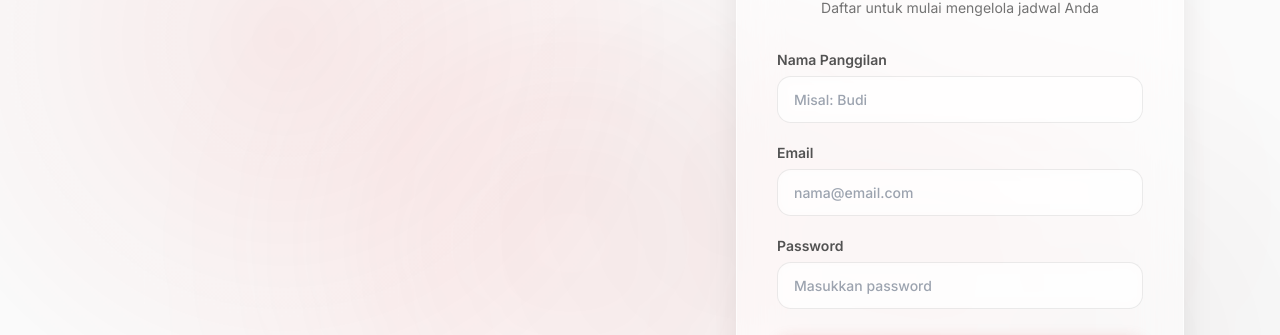
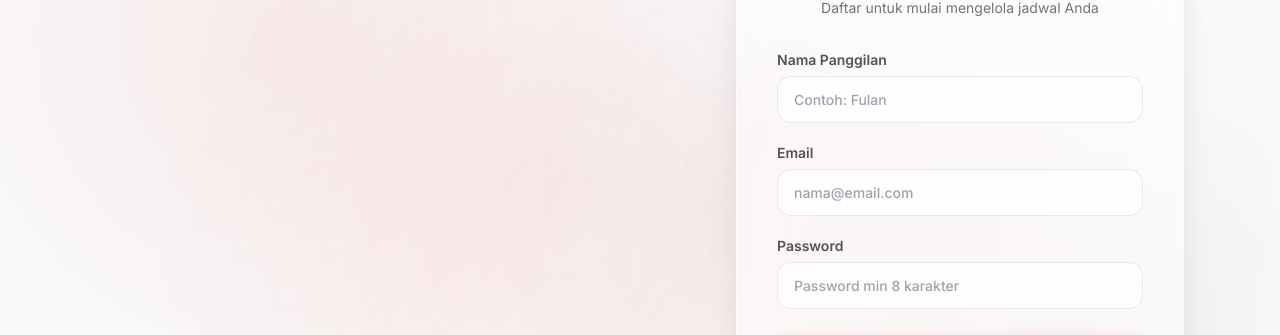
Before and after one commit to raffiakbrn10/SmaartSchedule, a Next.js app: page /register in a window 1280 px wide. Shown: the part 207-542 px from the top of the page. Built offline with nearby package versions, Linux system fonts and the light colour scheme; no server answers.

Commit message:
Improve placeholder text in AuthForm component
Updated placeholder text for better clarity in AuthForm.

```diff
--- a/src/components/AuthForm.tsx
+++ b/src/components/AuthForm.tsx
@@ -87,7 +87,7 @@ export function AuthForm({ mode }: { mode: "login" | "register" }) {
           </div>
           <h2 className="text-5xl font-extrabold text-neutral-900 dark:text-white tracking-tight mb-4">SmartSchedule</h2>
           <p className="text-base text-neutral-600 dark:text-neutral-400 leading-relaxed max-w-sm mx-auto">
-            Platform modern untuk mengelola waktu Anda dengan elegan, cerdas, dan efisien.
+            Platform modern untuk mengelola seluruh jadwal Anda dengan cerdas, dan efisien.
           </p>
         </div>
       </div>
@@ -122,7 +122,7 @@ export function AuthForm({ mode }: { mode: "login" | "register" }) {
                   value={displayName}
                   onChange={(e) => setDisplayName(e.target.value)}
                   className="input-glass focus:border-red-500/50 focus:ring-1 focus:ring-red-500/50 transition-all"
-                  placeholder="Misal: Budi"
+                  placeholder="Contoh: Fulan"
                 />
               </div>
             )}
@@ -149,7 +149,7 @@ export function AuthForm({ mode }: { mode: "login" | "register" }) {
                 value={password}
                 onChange={(e) => setPassword(e.target.value)}
                 className="input-glass focus:border-red-500/50 focus:ring-1 focus:ring-red-500/50 transition-all"
-                placeholder="Masukkan password"
+                placeholder="Password min 8 karakter"
               />
             </div>
             <button
```
